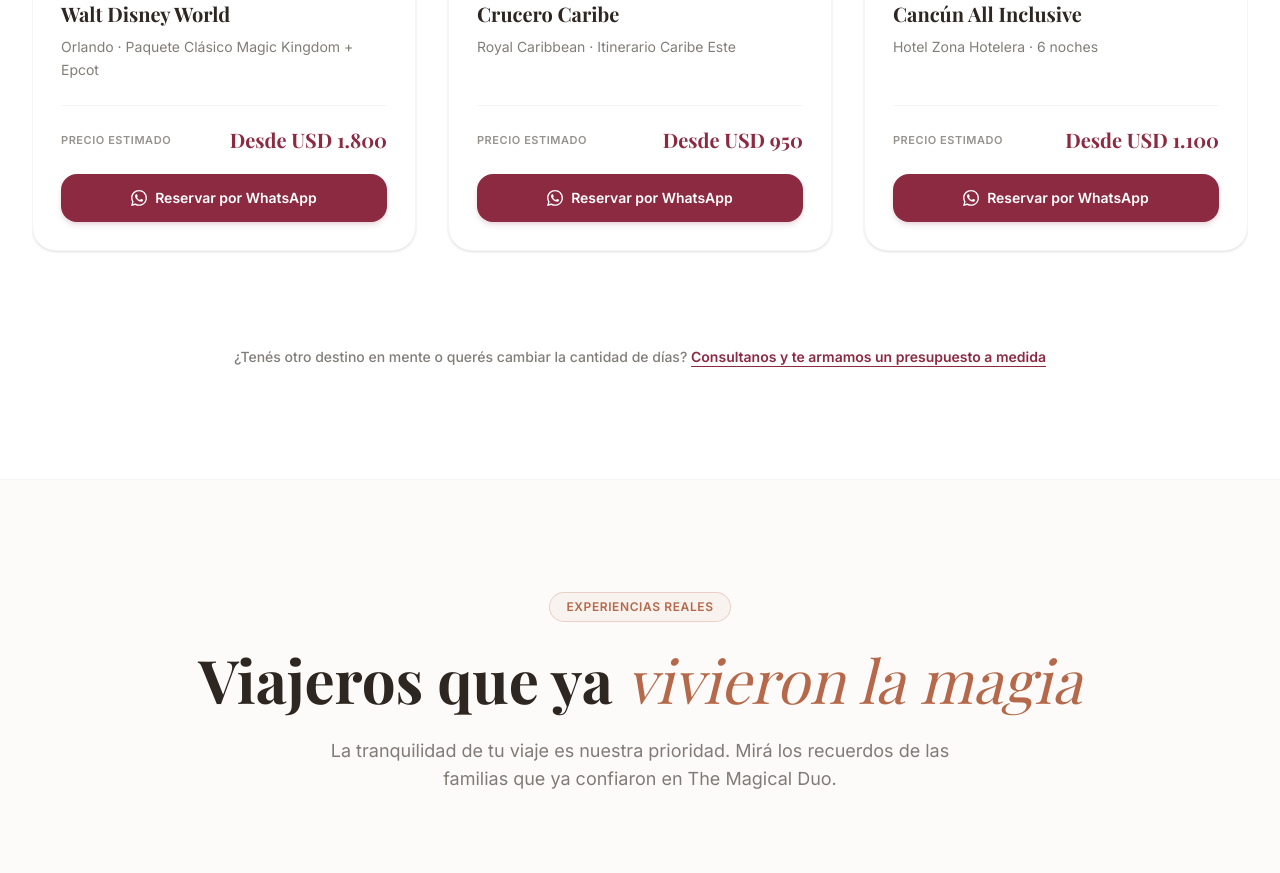
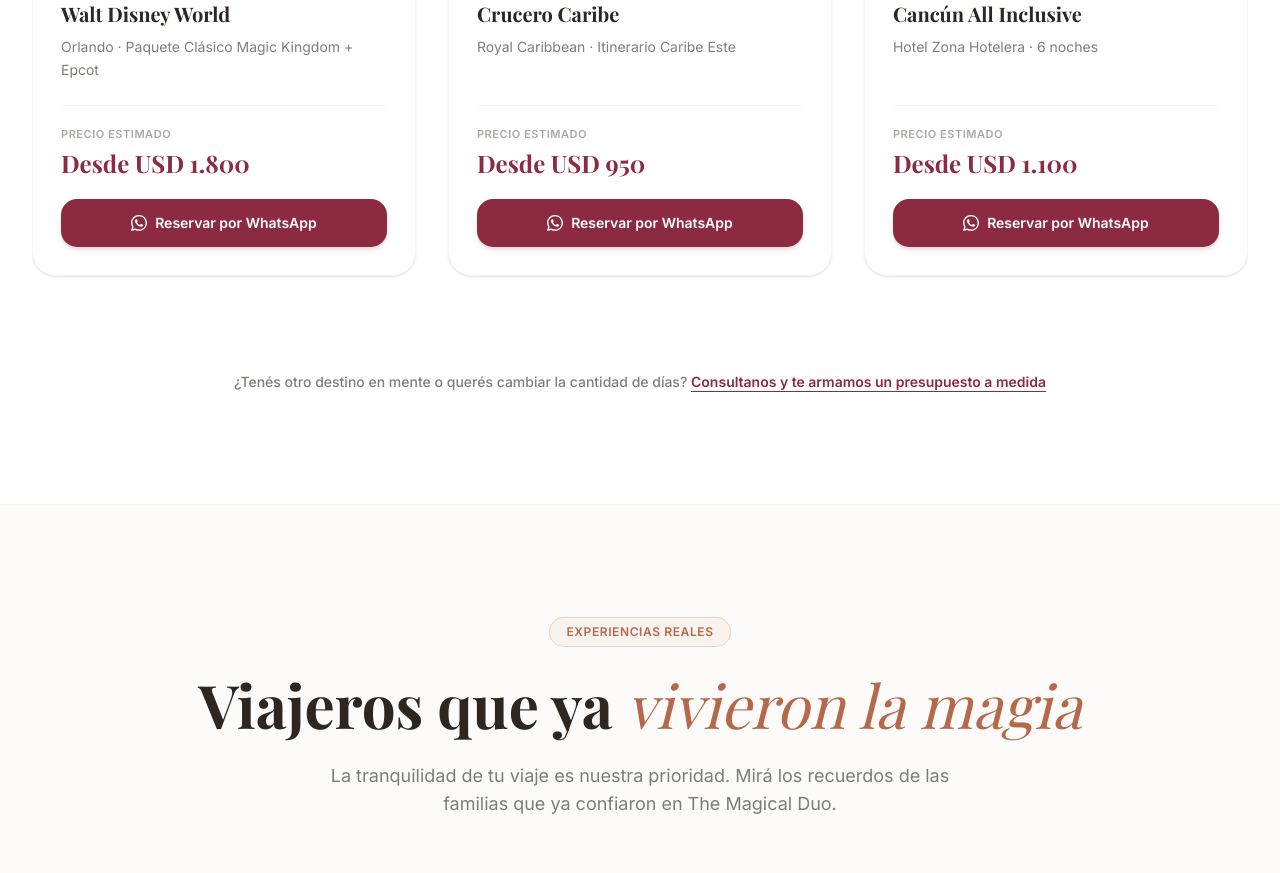
Before and after one commit to TheMagicalDuo/TheMagicalDuo, a React (Vite) app: page / in a window 1280 px wide. Shown: the part 6580-7453 px from the top of the page. Built offline with nearby package versions, Linux system fonts and the light colour scheme; a web font is replaced by a local one.

Commit message:
Fix price layout wrapping in package cards

```diff
--- a/src/components/Packages.jsx
+++ b/src/components/Packages.jsx
@@ -147,9 +147,9 @@ export default function Packages() {
                     </div>
 
                     <div className="border-t border-neutral-100 pt-5">
-                      <div className="flex items-center justify-between gap-2 mb-5">
-                        <span className="text-[11px] text-dark/50 font-semibold uppercase tracking-wider">Precio estimado</span>
-                        <span className="text-bordeaux font-bold text-xl font-serif">{pkg.price}</span>
+                      <div className="mb-5">
+                        <p className="text-[11px] text-dark/40 font-semibold uppercase tracking-wider mb-1">Precio estimado</p>
+                        <p className="text-bordeaux font-bold text-2xl font-serif">{pkg.price}</p>
                       </div>
 
                       <a
```
